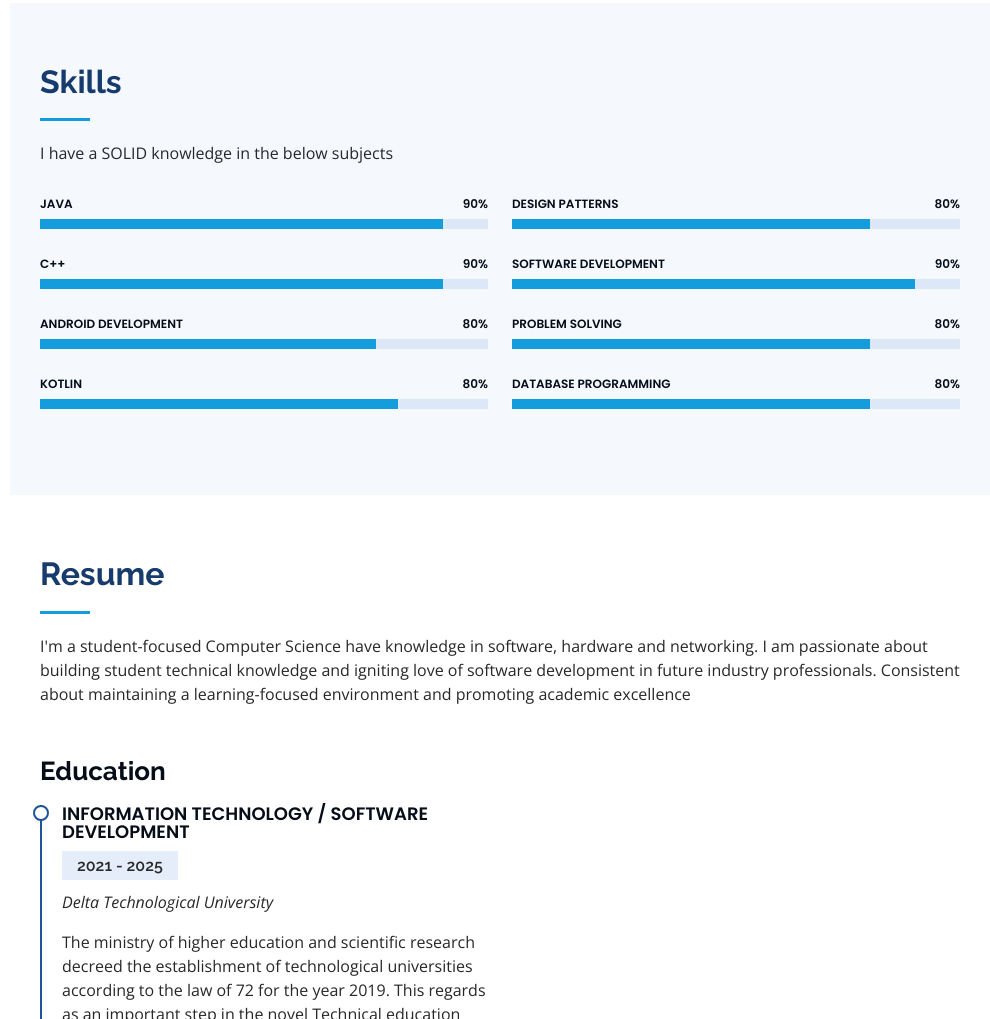
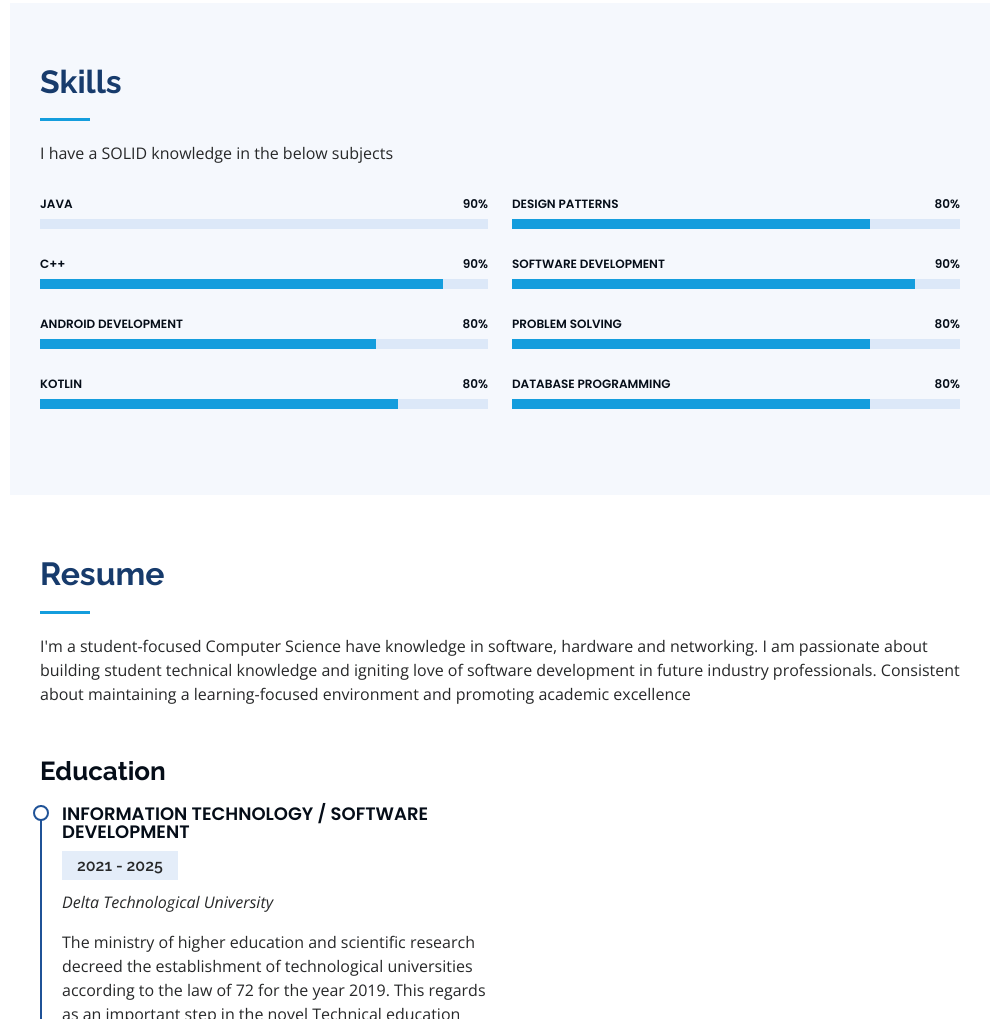
Before and after one commit to WAHID-QANDIL/Portfolio, a plain HTML site: page index.html in a window 1280 px wide. Shown: the part 1437-2456 px from the top of the page, without its empty margins (290-1280 px from the left). Drawn offline with nearby package versions, Linux system fonts and the light colour scheme.

Commit message:
Update index.html

```diff
--- a/index.html
+++ b/index.html
@@ -192,7 +192,7 @@
             <div class="progress">
               <span class="skill">Java <i class="val">90%</i></span>
               <div class="progress-bar-wrap">
-                <div class="progress-bar" role="progressbar" aria-valuenow="90" aria-valuemin="0" aria-valuemax="100"></div>
+<!--                 <div class="progress-bar" role="progressbar" aria-valuenow="90" aria-valuemin="0" aria-valuemax="100"></div> -->
               </div>
             </div>
 
```
